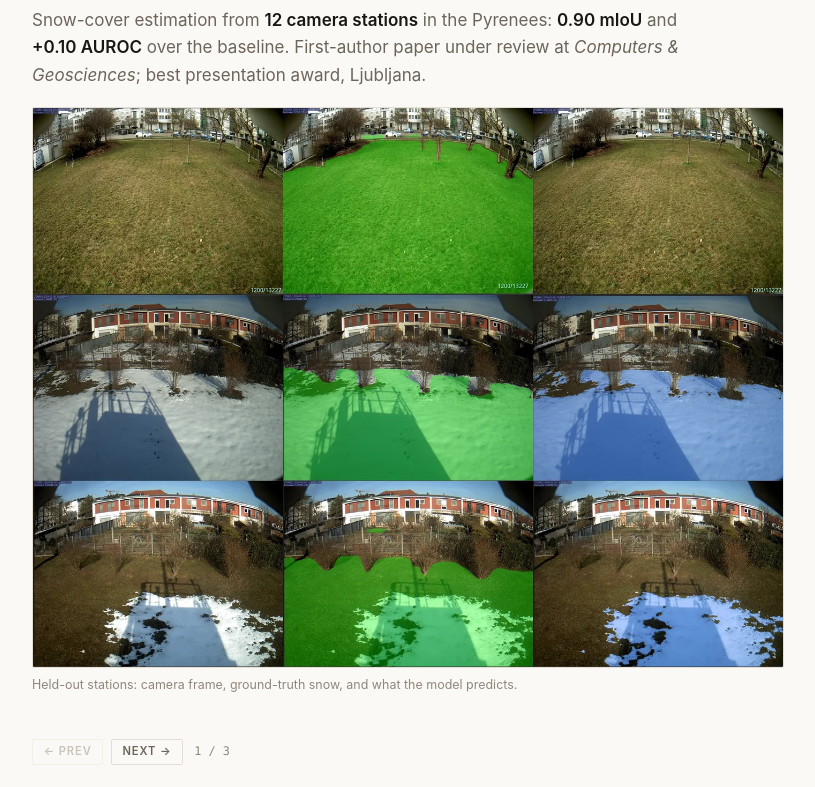
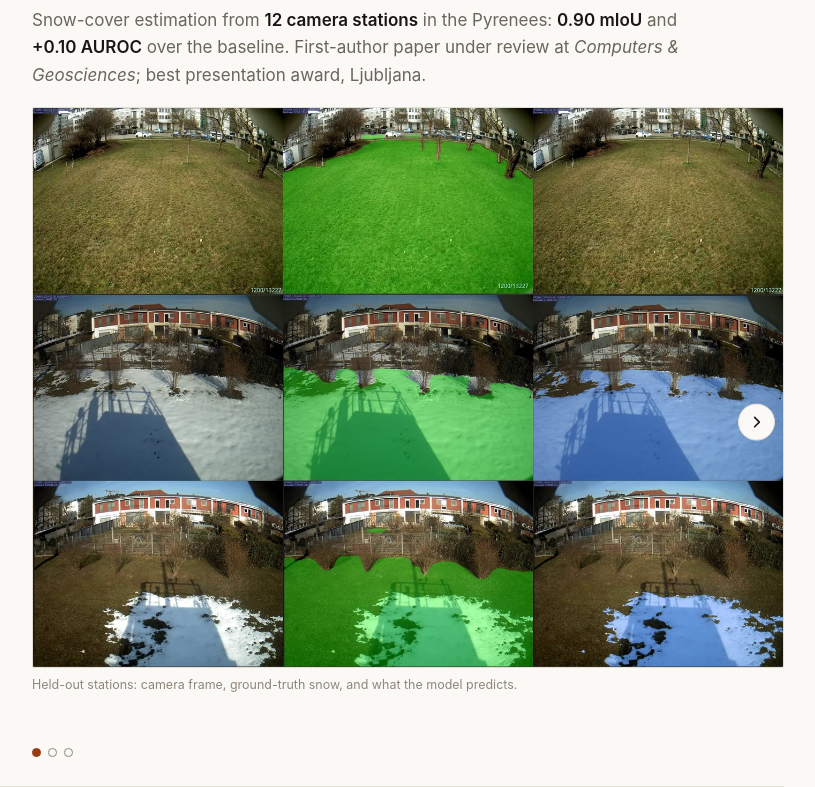
Before and after one commit to garasnote/garasnote.github.io, a plain HTML site: page index.html in a window 1280 px wide. Shown: the part 933-1720 px from the top of the page, without its empty margins (456-1271 px from the left). Drawn offline with Linux system fonts and the light colour scheme.

Commit message:
Slideshow UX: edge chevrons and jump-to dots instead of Prev/Next buttons

```diff
--- a/index.html
+++ b/index.html
@@ -153,15 +153,26 @@
   }
   .shots img:focus-visible { outline: 2px solid var(--accent); outline-offset: 2px; }
   .shots figcaption { font: 400 .78rem/1.5 var(--sans); color: var(--faint); margin-top: .5rem; }
-  .shots-bar { display: flex; align-items: center; gap: .5rem; margin-top: .1rem; }
-  .shots-bar button {
-    font: 600 .7rem/1 var(--sans); letter-spacing: .08em; text-transform: uppercase;
-    color: var(--muted); background: transparent; border: 1px solid var(--rule);
-    border-radius: 2px; padding: .4rem .65rem; cursor: pointer;
+  .shots-view { position: relative; }
+  .shot-arrow {
+    position: absolute; top: 50%; transform: translateY(-50%); z-index: 2;
+    width: 2.3rem; height: 2.3rem; display: grid; place-items: center;
+    background: var(--paper); color: var(--ink); border: 1px solid var(--rule);
+    border-radius: 50%; cursor: pointer; opacity: 0; transition: opacity .16s ease;
   }
-  .shots-bar button:hover { color: var(--accent); border-color: var(--accent); }
-  .shots-bar button:disabled { opacity: .35; cursor: default; }
-  .shots-bar .count { font: 400 .74rem/1 var(--mono); color: var(--faint); margin-left: .2rem; }
+  .shots-view:hover .shot-arrow, .shot-arrow:focus-visible { opacity: 1; }
+  @media (hover: none) { .shot-arrow { opacity: 1; } }
+  .shot-arrow:hover { color: var(--accent); border-color: var(--accent); }
+  .shot-arrow[disabled] { opacity: 0; pointer-events: none; }
+  .shot-arrow.prev { left: .55rem; }
+  .shot-arrow.next { right: .55rem; }
+  .shots-dots { display: flex; gap: .45rem; margin-top: .7rem; }
+  .shots-dots button {
+    width: .55rem; height: .55rem; padding: 0; border-radius: 50%; cursor: pointer;
+    border: 1px solid var(--faint); background: transparent;
+  }
+  .shots-dots button:hover { border-color: var(--accent); }
+  .shots-dots button[aria-current="true"] { background: var(--accent); border-color: var(--accent); }
   dialog.lb { border: 0; padding: 0; background: transparent; max-width: 96vw; max-height: 96vh; }
   dialog.lb::backdrop { background: rgba(10, 9, 8, .84); }
   dialog.lb img {
@@ -240,13 +251,7 @@
                   <img loading="lazy" src="img/snow-confusion.webp" alt="Confusion matrix for snow classification, labelled LDA balanced">
                   <figcaption>The linear baseline (LDA) at a balanced threshold — the reference the segmentation model has to beat.</figcaption>
                 </figure>
-              </div>
-              <div class="shots-bar">
-                <button type="button" data-dir="-1" aria-label="Previous figure">&larr; Prev</button>
-                <button type="button" data-dir="1" aria-label="Next figure">Next &rarr;</button>
-                <span class="count">1 / 3</span>
-              </div>
-            </div>
+              </div></div>
           </div>
         </article>
 
@@ -295,13 +300,7 @@
                   <img loading="lazy" src="img/rag-arch.svg" alt="Architecture diagram: entry points, serving path, offline build and measurement tiers">
                   <figcaption>The pipeline in tiers: entry points, serving path, offline build, and the measurement layer beside them.</figcaption>
                 </figure>
-              </div>
-              <div class="shots-bar">
-                <button type="button" data-dir="-1" aria-label="Previous figure">&larr; Prev</button>
-                <button type="button" data-dir="1" aria-label="Next figure">Next &rarr;</button>
-                <span class="count">1 / 2</span>
-              </div>
-            </div>
+              </div></div>
           </div>
         </article>
 
@@ -322,13 +321,7 @@
                   <img loading="lazy" src="img/inp-framework.webp" alt="Pipeline diagram of the INP-Former method with its module blocks and losses">
                   <figcaption>The method being reproduced — INP-Former's pipeline (figure from Luo et al., CVPR 2025).</figcaption>
                 </figure>
-              </div>
-              <div class="shots-bar">
-                <button type="button" data-dir="-1" aria-label="Previous figure">&larr; Prev</button>
-                <button type="button" data-dir="1" aria-label="Next figure">Next &rarr;</button>
-                <span class="count">1 / 2</span>
-              </div>
-            </div>
+              </div></div>
           </div>
         </article>
 
@@ -350,13 +343,7 @@
                   <img loading="lazy" src="img/mobility-kmeans.svg" alt="Bar chart of the same mode distribution produced by k-means">
                   <figcaption>k-means on the same features: the global mix agrees with the HMM's, which is why the comparison happens per hour, not in the totals.</figcaption>
                 </figure>
-              </div>
-              <div class="shots-bar">
-                <button type="button" data-dir="-1" aria-label="Previous figure">&larr; Prev</button>
-                <button type="button" data-dir="1" aria-label="Next figure">Next &rarr;</button>
-                <span class="count">1 / 2</span>
-              </div>
-            </div>
+              </div></div>
           </div>
         </article>
 
@@ -377,13 +364,7 @@
                   <img loading="lazy" src="img/sivig-mortalidad.webp" alt="Line chart of pesticide-related mortality rate for the same period and the same two series">
                   <figcaption>Mortality, same registry and same comparison.</figcaption>
                 </figure>
-              </div>
-              <div class="shots-bar">
-                <button type="button" data-dir="-1" aria-label="Previous figure">&larr; Prev</button>
-                <button type="button" data-dir="1" aria-label="Next figure">Next &rarr;</button>
-                <span class="count">1 / 2</span>
-              </div>
-            </div>
+              </div></div>
           </div>
         </article>
 
@@ -404,13 +385,7 @@
                   <img loading="lazy" src="img/nyc-zones.webp" alt="Bar chart of the ten busiest pickup zones">
                   <figcaption>The ten busiest pickup zones.</figcaption>
                 </figure>
-              </div>
-              <div class="shots-bar">
-                <button type="button" data-dir="-1" aria-label="Previous figure">&larr; Prev</button>
-                <button type="button" data-dir="1" aria-label="Next figure">Next &rarr;</button>
-                <span class="count">1 / 2</span>
-              </div>
-            </div>
+              </div></div>
           </div>
         </article>
       </section>
@@ -514,35 +489,79 @@
   </footer>
 </div>
 <script>
-  // Project screenshots: scroll-snap strips, arrows, counter, click to enlarge.
+  // Project screenshots: scroll-snap strip with edge chevrons, dots, and click to enlarge.
   document.querySelectorAll('.shots').forEach(function (s) {
     var track = s.querySelector('.shots-track');
-    var figs = track.querySelectorAll('figure');
-    var bar = s.querySelector('.shots-bar');
-    var count = s.querySelector('.count');
-    var btns = bar ? bar.querySelectorAll('button') : [];
+    var figs = Array.prototype.slice.call(track.querySelectorAll('figure'));
+    if (!figs.length) return;
 
+    // the strip lives in a positioned wrapper so the chevrons can sit over the image
+    var view = document.createElement('div');
+    view.className = 'shots-view';
+    track.parentNode.insertBefore(view, track);
+    view.appendChild(track);
+
+    var prev = null, next = null, dots = null;
+
+    function current() {
+      var w = track.clientWidth || 1;
+      return Math.min(figs.length - 1, Math.max(0, Math.round(track.scrollLeft / w)));
+    }
+    function go(i) {
+      i = Math.min(figs.length - 1, Math.max(0, i));
+      track.scrollTo({ left: i * (track.clientWidth || 0), top: 0 });
+    }
     function update() {
-      var i = Math.min(figs.length, Math.round(track.scrollLeft / track.clientWidth) + 1);
-      if (count) count.textContent = i + ' / ' + figs.length;
-      if (btns.length === 2) {
-        btns[0].disabled = track.scrollLeft < 8;
-        btns[1].disabled = track.scrollLeft > track.scrollWidth - track.clientWidth - 8;
+      var i = current();
+      if (dots) {
+        Array.prototype.forEach.call(dots.children, function (d, j) {
+          d.setAttribute('aria-current', j === i ? 'true' : 'false');
+        });
       }
+      if (prev) prev.disabled = i === 0;
+      if (next) next.disabled = i === figs.length - 1;
     }
-    if (bar && figs.length < 2) bar.hidden = true;
-    btns.forEach(function (b) {
-      b.addEventListener('click', function () {
-        // smoothness comes from CSS so it degrades where JS smooth scrolling is unsupported
-        track.scrollBy({ left: Number(b.dataset.dir) * track.clientWidth });
+
+    if (figs.length > 1) {
+      var chevron = '<svg width="15" height="15" viewBox="0 0 16 16" aria-hidden="true">'
+                  + '<path d="__D__" fill="none" stroke="currentColor" stroke-width="1.7" '
+                  + 'stroke-linecap="round" stroke-linejoin="round"/></svg>';
+
+      prev = document.createElement('button');
+      prev.type = 'button';
+      prev.className = 'shot-arrow prev';
+      prev.setAttribute('aria-label', 'Previous figure');
+      prev.innerHTML = chevron.replace('__D__', 'M10 3 5 8l5 5');
+
+      next = document.createElement('button');
+      next.type = 'button';
+      next.className = 'shot-arrow next';
+      next.setAttribute('aria-label', 'Next figure');
+      next.innerHTML = chevron.replace('__D__', 'M6 3l5 5-5 5');
+
+      prev.addEventListener('click', function () { go(current() - 1); });
+      next.addEventListener('click', function () { go(current() + 1); });
+      view.appendChild(prev);
+      view.appendChild(next);
+
+      dots = document.createElement('div');
+      dots.className = 'shots-dots';
+      dots.setAttribute('role', 'tablist');
+      figs.forEach(function (f, i) {
+        var d = document.createElement('button');
+        d.type = 'button';
+        d.setAttribute('aria-label', 'Figure ' + (i + 1) + ' of ' + figs.length);
+        d.addEventListener('click', function () { go(i); });
+        dots.appendChild(d);
       });
-    });
+      s.appendChild(dots);
+    }
+
     track.addEventListener('scroll', update, { passive: true });
     window.addEventListener('resize', update);
     update();
 
     track.querySelectorAll('img').forEach(function (img) {
-      img.style.cursor = 'zoom-in';
       img.addEventListener('click', function () {
         var d = document.createElement('dialog');
         d.className = 'lb';
```
